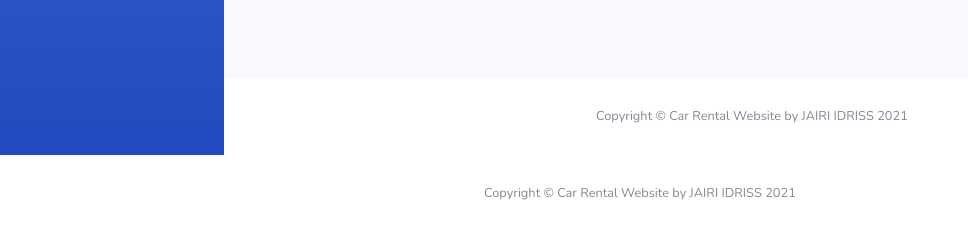
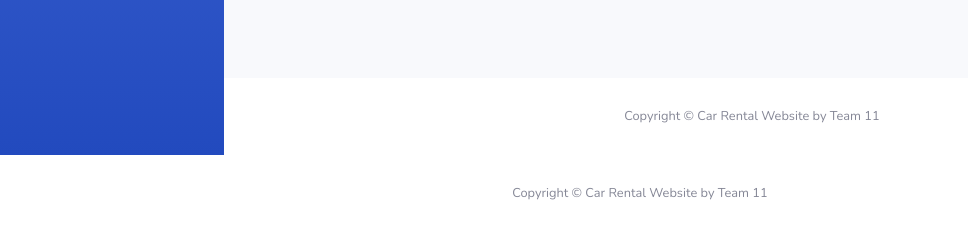
Before and after one commit to SudeepGowda55/Car-Rental-Website, a PHP site: template admin/Includes/templates/footer.php in a window 1280 px wide. Shown: the part 645-877 px from the top of the page, without its empty margins (0-968 px from the left). Run offline with PHP 8.4, Linux system fonts and the light colour scheme; the template is opened without the code that fills it, so the values that code supplies are empty; a user stored in the database is signed in.

Commit message:
Update footer.php

```diff
--- a/admin/Includes/templates/footer.php
+++ b/admin/Includes/templates/footer.php
@@ -6,7 +6,7 @@
 	  	<footer class="sticky-footer bg-white">
 			<div class="container my-auto">
 		  		<div class="copyright text-center my-auto">
-					<span>Copyright &copy; Car Rental Website by JAIRI IDRISS 2021</span>
+					<span>Copyright &copy; Car Rental Website by Team 11</span>
 		  		</div>
 			</div>
 	  	</footer>
```
